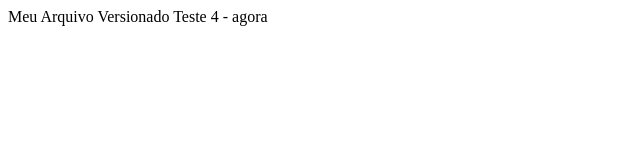
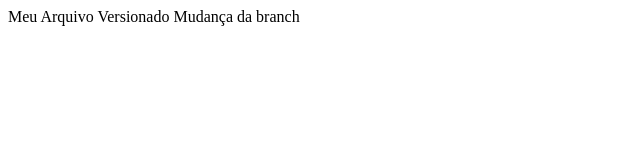
Before and after one commit to alexparolin/CursoGit, a plain HTML site: page index.html in a window 1280 px wide. Shown: the full height of the page, 0-640 px from the left. Drawn offline with Linux system fonts and the light colour scheme.

Commit message:
Mudando dentro da branch

```diff
--- a/index.html
+++ b/index.html
@@ -1,6 +1,6 @@
 <html>
 <body>
 Meu Arquivo Versionado
-Teste 4 - agora
+Mudança da branch
 </body>
 </html>
```
